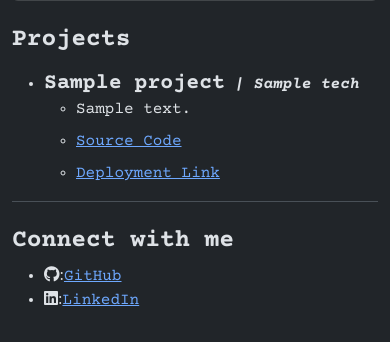
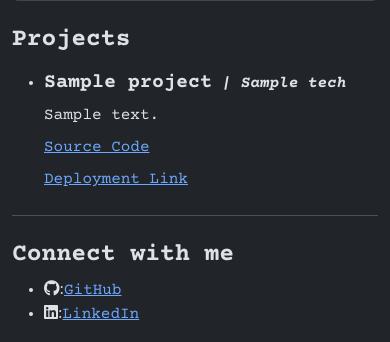
Before and after one commit to alokshandilya/personal-website, a Flask app: template templates/home.html in a window 390 px wide. Shown: the part 1120-1462 px from the top of the page. Before the commit the page ends 1426 px from the top, so only its background shows below. Run offline with Flask 3, Linux system fonts and the light colour scheme; the template is opened without the code that fills it: most values are stand-ins (such as "Sample title", 1, 10 or a date in 2020).

Commit message:
improve project section for mobile
- remove <li> tag from description

```diff
--- a/templates/projectitem.html
+++ b/templates/projectitem.html
@@ -2,23 +2,14 @@
   <ul>
     {% for project in projects %}
     <li>
-      <h4 class="courier-prime-bold" style="display: inline;">{{project.name}}</h4>
+      <h5 class="courier-prime-bold" style="display: inline;">{{project.name}}</h5>
       <p class="courier-prime-regular-italic" style="display: inline;"> |
         {% for tech in project.tech_stack %}
         {{tech}}{% if not loop.last %}, {% endif %}
         {% endfor %}</p>
-    </li>
-    <ul>
-      <li>
-        <p class="mb-2">{{project.description}}</p>
-      </li>
-      <li>
-        <p class="mb-2"><a href="{{project.source_code}}" target="_blank">Source Code</a></p>
-      </li>
-      <li>
-        <p class="mb-7"><a href="{{project.deployment_link}}" target="_blank">Deployment Link</a></p>
-      </li>
-    </ul>
-    {% endfor %}
+      <p class="mb-2 mt-2">{{project.description}}</p>
+      <p class="mb-2"><a href="{{project.source_code}}" target="_blank">Source Code</a></p>
+      <p class="mb-4"><a href="{{project.deployment_link}}" target="_blank">Deployment Link</a></p>
+      {% endfor %}
   </ul>
 </div>
```
